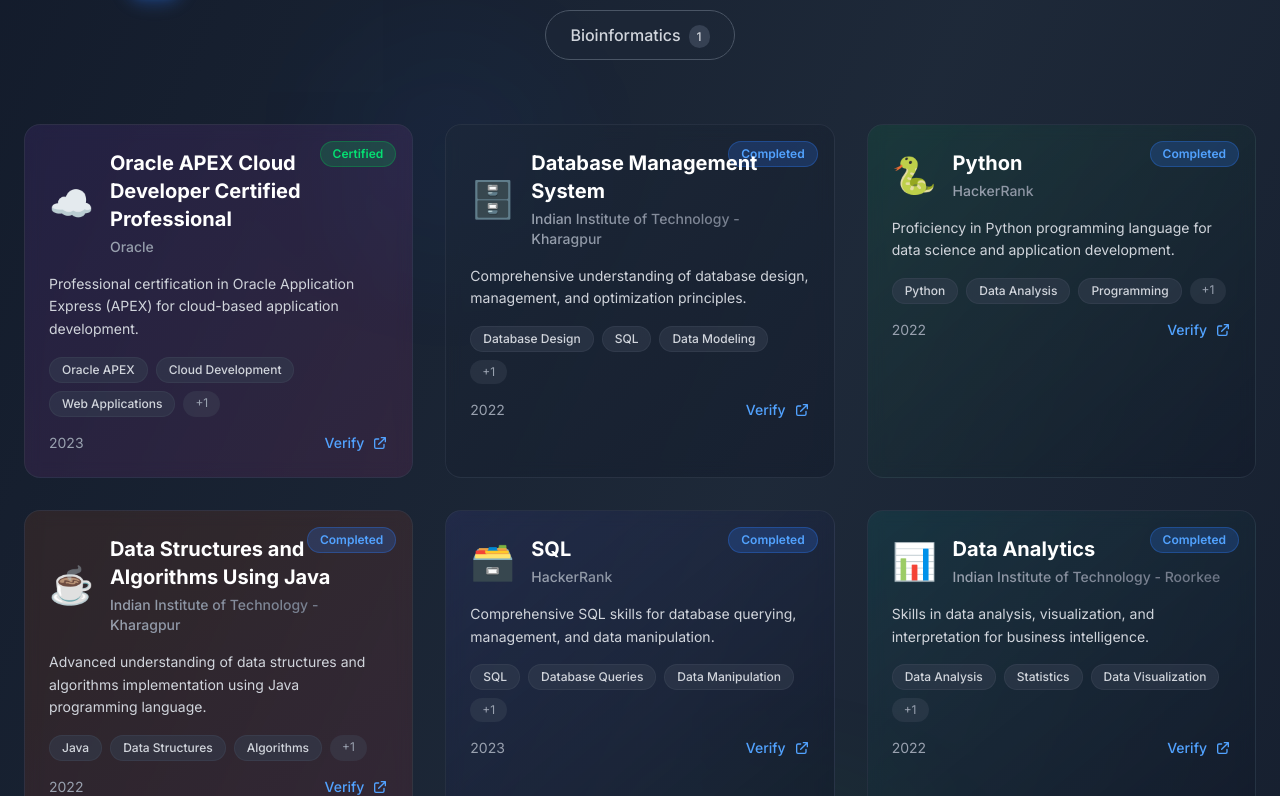
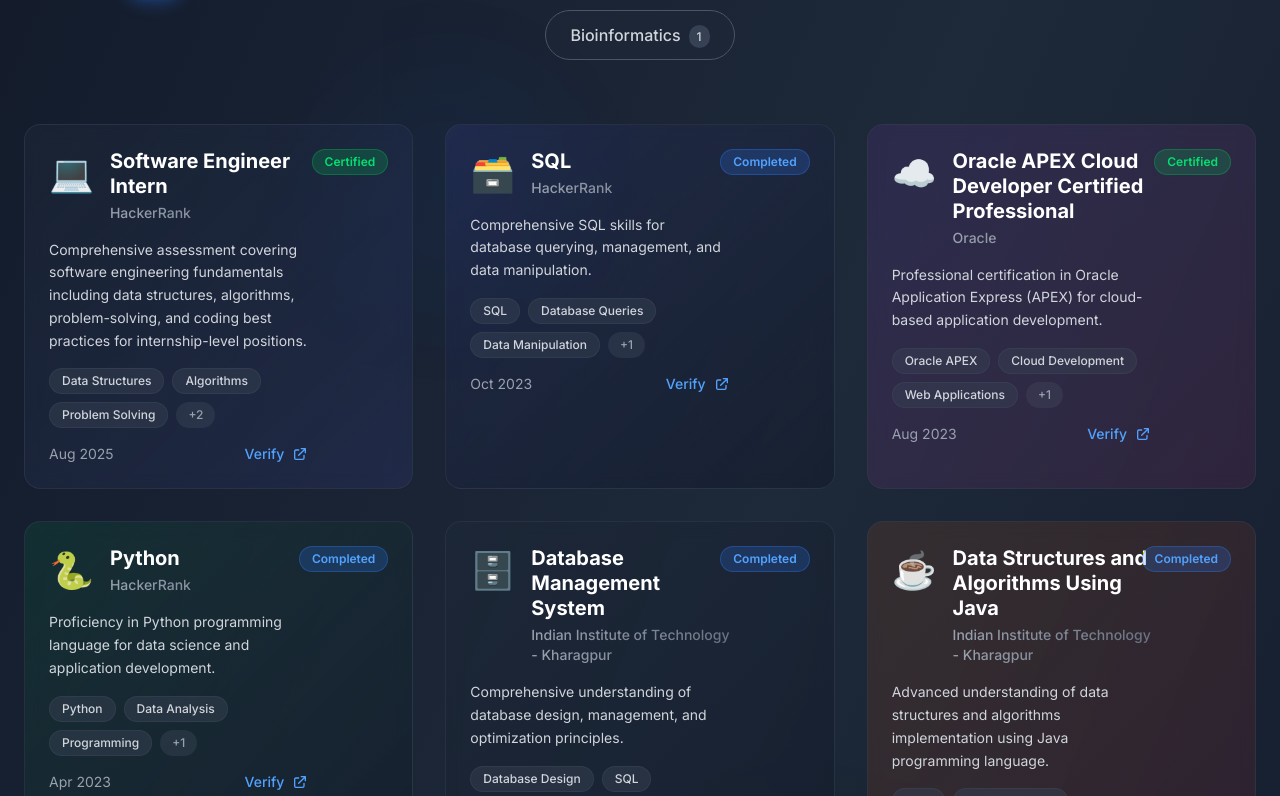
Before and after one commit to ganesan11062001/ganesan-murugan-portfolio, a Next.js app: page /certifications in a window 1280 px wide. Shown: the part 764-1560 px from the top of the page. Built offline with nearby package versions, Linux system fonts and the light colour scheme.

Commit message:
certification added

```diff
--- a/app/about/page.tsx
+++ b/app/about/page.tsx
@@ -68,7 +68,7 @@
             <div className="flex flex-wrap justify-center gap-8 mb-12">
               <div className="bg-gray-800/50 backdrop-blur-sm px-8 py-4 rounded-2xl border border-blue-400/30">
                 <div className="text-3xl font-bold text-blue-400">
-                  <AnimatedCounter end={500} suffix="+" />
+                  <AnimatedCounter end={3500} suffix="+" />
                 </div>
                 <div className="text-sm text-blue-200">Users Supported</div>
               </div>
--- a/app/certifications/page.tsx
+++ b/app/certifications/page.tsx
@@ -44,12 +44,45 @@
 export default function Certifications() {
   const [selectedCategory, setSelectedCategory] = useState('All');
   const [hoveredCard, setHoveredCard] = useState<number | null>(null);
+  const [expandedSkills, setExpandedSkills] = useState<number | null>(null);
 
   const certifications = [
     {
+      title: "Software Engineer Intern",
+      issuer: "HackerRank",
+      date: "Aug 2025",
+      year: 2025,
+      month: 8,
+      status: "Certified",
+      description: "Comprehensive assessment covering software engineering fundamentals including data structures, algorithms, problem-solving, and coding best practices for internship-level positions.",
+      skills: ["Data Structures", "Algorithms", "Problem Solving", "Progressive Web Applications", "Coding Interviews"],
+      category: "Programming",
+      logo: "💻",
+      verificationUrl: "https://www.hackerrank.com/certificates/f3cce6d030ba",
+      color: "from-blue-500 to-indigo-500",
+      bgGradient: "bg-gradient-to-br from-blue-500/10 to-indigo-500/10"
+    },
+    {
+      title: "SQL",
+      issuer: "HackerRank",
+      date: "Oct 2023",
+      year: 2023,
+      month: 10,
+      status: "Completed",
+      description: "Comprehensive SQL skills for database querying, management, and data manipulation.",
+      skills: ["SQL", "Database Queries", "Data Manipulation", "Database Design"],
+      category: "Database",
+      logo: "🗃️",
+      verificationUrl: "https://www.hackerrank.com/certificates/b225df6c3d82",
+      color: "from-indigo-500 to-blue-500",
+      bgGradient: "bg-gradient-to-br from-indigo-500/10 to-blue-500/10"
+    },
+    {
       title: "Oracle APEX Cloud Developer Certified Professional",
       issuer: "Oracle",
-      date: "2023",
+      date: "Aug 2023",
+      year: 2023,
+      month: 8,
       status: "Certified",
       description: "Professional certification in Oracle Application Express (APEX) for cloud-based application development.",
       skills: ["Oracle APEX", "Cloud Development", "Web Applications", "PL/SQL"],
@@ -59,10 +92,27 @@
       color: "from-purple-500 to-pink-500",
       bgGradient: "bg-gradient-to-br from-purple-500/10 to-pink-500/10"
     },
-        {
+    {
+      title: "Python",
+      issuer: "HackerRank",
+      date: "Apr 2023",
+      year: 2023,
+      month: 4,
+      status: "Completed",
+      description: "Proficiency in Python programming language for data science and application development.",
+      skills: ["Python", "Data Analysis", "Programming", "Scripting"],
+      category: "Programming",
+      logo: "🐍",
+      verificationUrl: "https://drive.google.com/file/d/1iqLwWsowjU2coTMwwlhqLUVcYQUXWaaL/view",
+      color: "from-green-500 to-emerald-500",
+      bgGradient: "bg-gradient-to-br from-green-500/10 to-emerald-500/10"
+    },
+    {
       title: "Database Management System",
       issuer: "Indian Institute of Technology - Kharagpur",
       date: "2022",
+      year: 2022,
+      month: 12, // Assuming December for sorting
       status: "Completed",
       description: "Comprehensive understanding of database design, management, and optimization principles.",
       skills: ["Database Design", "SQL", "Data Modeling", "Database Administration"],
@@ -73,22 +123,11 @@
       bgGradient: "bg-gradient-to-br from-blue-500/10 to-cyan-500/10"
     },
     {
-      title: "Python",
-      issuer: "HackerRank",
-      date: "2022",
-      status: "Completed",
-      description: "Proficiency in Python programming language for data science and application development.",
-      skills: ["Python", "Data Analysis", "Programming", "Scripting"],
-      category: "Programming",
-      logo: "🐍",
-      verificationUrl: "https://drive.google.com/file/d/1iqLwWsowjU2coTMwwlhqLUVcYQUXWaaL/view",
-      color: "from-green-500 to-emerald-500",
-      bgGradient: "bg-gradient-to-br from-green-500/10 to-emerald-500/10"
-    },
-    {
       title: "Data Structures and Algorithms Using Java",
       issuer: "Indian Institute of Technology - Kharagpur",
       date: "2022",
+      year: 2022,
+      month: 11, // Assuming November for sorting
       status: "Completed",
       description: "Advanced understanding of data structures and algorithms implementation using Java programming language.",
       skills: ["Java", "Data Structures", "Algorithms", "Problem Solving"],
@@ -99,22 +138,11 @@
       bgGradient: "bg-gradient-to-br from-orange-500/10 to-red-500/10"
     },
     {
-      title: "SQL",
-      issuer: "HackerRank",
-      date: "2023",
-      status: "Completed",
-      description: "Comprehensive SQL skills for database querying, management, and data manipulation.",
-      skills: ["SQL", "Database Queries", "Data Manipulation", "Database Design"],
-      category: "Database",
-      logo: "🗃️",
-      verificationUrl: "https://www.hackerrank.com/certificates/b225df6c3d82",
-      color: "from-indigo-500 to-blue-500",
-      bgGradient: "bg-gradient-to-br from-indigo-500/10 to-blue-500/10"
-    },
-    {
       title: "Data Analytics",
       issuer: "Indian Institute of Technology - Roorkee",
       date: "2022",
+      year: 2022,
+      month: 10, // Assuming October for sorting
       status: "Completed",
       description: "Skills in data analysis, visualization, and interpretation for business intelligence.",
       skills: ["Data Analysis", "Statistics", "Data Visualization", "Business Intelligence"],
@@ -128,6 +156,8 @@
       title: "Exercising Leadership",
       issuer: "HarvardX",
       date: "2022",
+      year: 2022,
+      month: 9, // Assuming September for sorting
       status: "Completed",
       description: "Leadership development program focusing on adaptive leadership and organizational change.",
       skills: ["Leadership", "Team Management", "Organizational Development", "Communication"],
@@ -141,6 +171,8 @@
       title: "Genomics",
       issuer: "John Hopkins University",
       date: "2022",
+      year: 2022,
+      month: 8, // Assuming August for sorting
       status: "Completed",
       description: "Advanced genomics analysis and computational biology methods.",
       skills: ["Genomics", "Bioinformatics", "DNA Analysis", "Computational Biology"],
@@ -150,7 +182,13 @@
       color: "from-pink-500 to-rose-500",
       bgGradient: "bg-gradient-to-br from-pink-500/10 to-rose-500/10"
     }
-  ];
+  ].sort((a, b) => {
+    // Sort by year first (descending), then by month (descending)
+    if (a.year !== b.year) {
+      return b.year - a.year;
+    }
+    return b.month - a.month;
+  });
 
   const upcomingCertifications = [
     {
@@ -313,8 +351,8 @@
                   <div className={`absolute inset-0 rounded-2xl bg-gradient-to-r ${cert.color} opacity-0 group-hover:opacity-20 transition-opacity duration-500`}></div>
 
                   {/* Status Badge */}
-                  <div className="absolute top-4 right-4">
-                    <div className={`px-3 py-1 rounded-full text-xs font-semibold ${
+                  <div className="absolute top-6 right-6 z-20">
+                    <div className={`px-3 py-1 rounded-full text-xs font-semibold whitespace-nowrap ${
                       cert.status === 'Certified'
                         ? 'bg-green-500/20 text-green-400 border border-green-500/30'
                         : 'bg-blue-500/20 text-blue-400 border border-blue-500/30'
@@ -324,11 +362,11 @@
                   </div>
 
                   {/* Content */}
-                  <div className="relative z-10">
-                    <div className="flex items-center space-x-4 mb-4">
-                      <div className="text-4xl">{cert.logo}</div>
-                      <div className="flex-1">
-                        <h3 className="text-xl font-bold text-white mb-1 group-hover:text-transparent group-hover:bg-gradient-to-r group-hover:from-blue-400 group-hover:to-purple-400 group-hover:bg-clip-text transition-all duration-300">
+                  <div className="relative z-10 pr-20">
+                    <div className="flex items-start space-x-4 mb-4">
+                      <div className="text-4xl flex-shrink-0 mt-1">{cert.logo}</div>
+                      <div className="flex-1 min-w-0">
+                        <h3 className="text-xl font-bold text-white mb-1 group-hover:text-transparent group-hover:bg-gradient-to-r group-hover:from-blue-400 group-hover:to-purple-400 group-hover:bg-clip-text transition-all duration-300 leading-tight">
                           {cert.title}
                         </h3>
                         <p className="text-sm font-medium bg-gradient-to-r from-gray-400 to-gray-500 bg-clip-text text-transparent">
@@ -343,15 +381,26 @@
 
                     <div className="mb-4">
                       <div className="flex flex-wrap gap-2">
-                        {cert.skills.slice(0, 3).map((skill, i) => (
-                          <span key={i} className="px-3 py-1 bg-gray-700/50 text-gray-300 rounded-full text-xs font-medium border border-gray-600/30">
+                        {(expandedSkills === index ? cert.skills : cert.skills.slice(0, 3)).map((skill, i) => (
+                          <span key={i} className="px-3 py-1 bg-gray-700/50 text-gray-300 rounded-full text-xs font-medium border border-gray-600/30 transition-all duration-300">
                             {skill}
                           </span>
                         ))}
-                        {cert.skills.length > 3 && (
-                          <span className="px-3 py-1 bg-gray-600/30 text-gray-400 rounded-full text-xs">
+                        {cert.skills.length > 3 && expandedSkills !== index && (
+                          <button
+                            onClick={() => setExpandedSkills(index)}
+                            className="px-3 py-1 bg-gray-600/30 text-gray-400 rounded-full text-xs font-medium hover:bg-gray-600/50 hover:text-gray-300 transition-all duration-300 cursor-pointer"
+                          >
                             +{cert.skills.length - 3}
-                          </span>
+                          </button>
+                        )}
+                        {expandedSkills === index && cert.skills.length > 3 && (
+                          <button
+                            onClick={() => setExpandedSkills(null)}
+                            className="px-3 py-1 bg-blue-500/20 text-blue-400 rounded-full text-xs font-medium hover:bg-blue-500/30 transition-all duration-300 cursor-pointer border border-blue-500/30"
+                          >
+                            Show Less
+                          </button>
                         )}
                       </div>
                     </div>
--- a/app/page.tsx
+++ b/app/page.tsx
@@ -18,7 +18,7 @@
             Bioinformatics Software Engineer & Data Scientist
           </p>
           <p className="text-lg text-blue-400 font-semibold mb-8">
-            2.5+ Years of Proven Experience | 85% ML Model Accuracy | 500+ Users Supported
+            2.5+ Years of Proven Experience | 85% ML Model Accuracy | 3500+ Users Supported
           </p>
           <p className="text-lg text-gray-400 max-w-3xl mx-auto mb-12">
             MS Bioinformatics @ Northeastern University | Building scalable ML/AI solutions for drug discovery,
@@ -46,7 +46,7 @@
                 <li>✓ <strong>85% accuracy</strong> in drug discovery ML models</li>
                 <li>✓ <strong>40% improvement</strong> in processing efficiency</li>
                 <li>✓ <strong>2 published papers</strong> in 2025</li>
-                <li>✓ <strong>500+ users</strong> supported across platforms</li>
+                <li>✓ <strong>3500+ users</strong> supported across platforms</li>
               </ul>
             </div>
 
@@ -98,7 +98,7 @@
               <div className="text-4xl mb-4">👥</div>
               <h3 className="text-xl font-bold mb-4 text-orange-400">Leadership Impact</h3>
               <ul className="text-gray-300 space-y-2 text-sm text-left">
-                <li>✓ <strong>Mentored 30+</strong> students</li>
+                <li>✓ <strong>Mentored 75+</strong> students</li>
                 <li>✓ <strong>Led cross-functional</strong> teams</li>
                 <li>✓ <strong>45% improvement</strong> in competency</li>
                 <li>✓ <strong>Published</strong> researcher</li>
@@ -117,7 +117,7 @@
                 <div className="text-sm text-blue-200">ML Model Accuracy</div>
               </div>
               <div className="text-center">
-                <div className="text-4xl font-bold text-green-400 mb-2">500+</div>
+                <div className="text-4xl font-bold text-green-400 mb-2">3500+</div>
                 <div className="text-sm text-green-200">Users Supported</div>
               </div>
               <div className="text-center">
```
